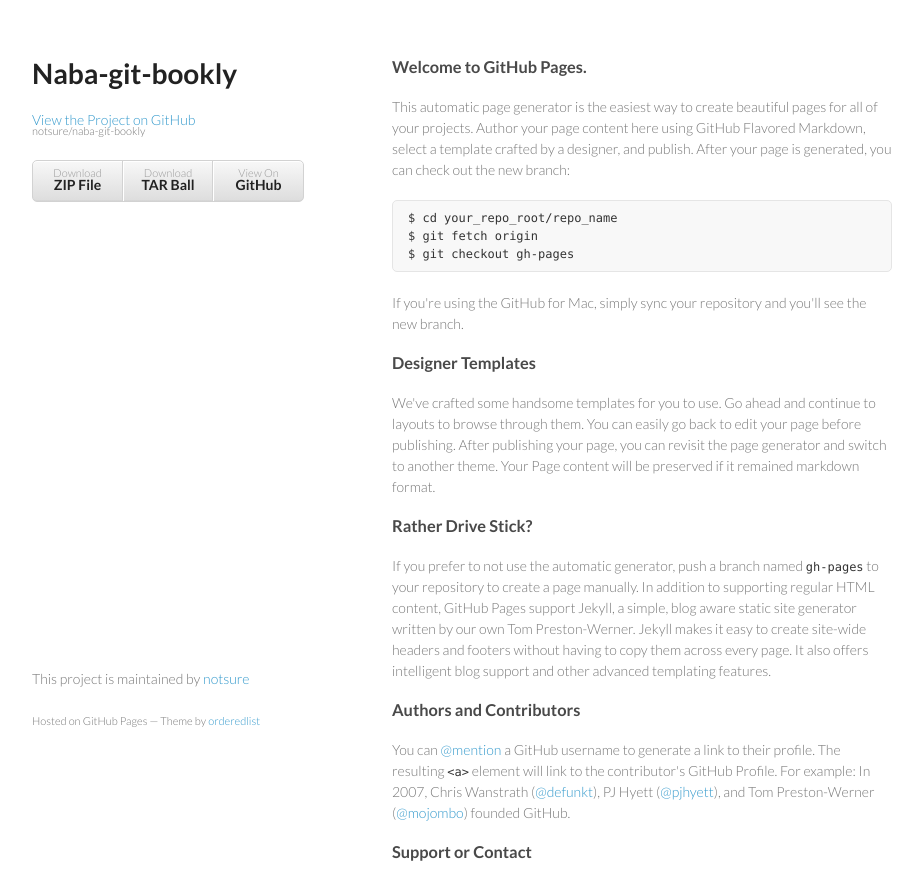
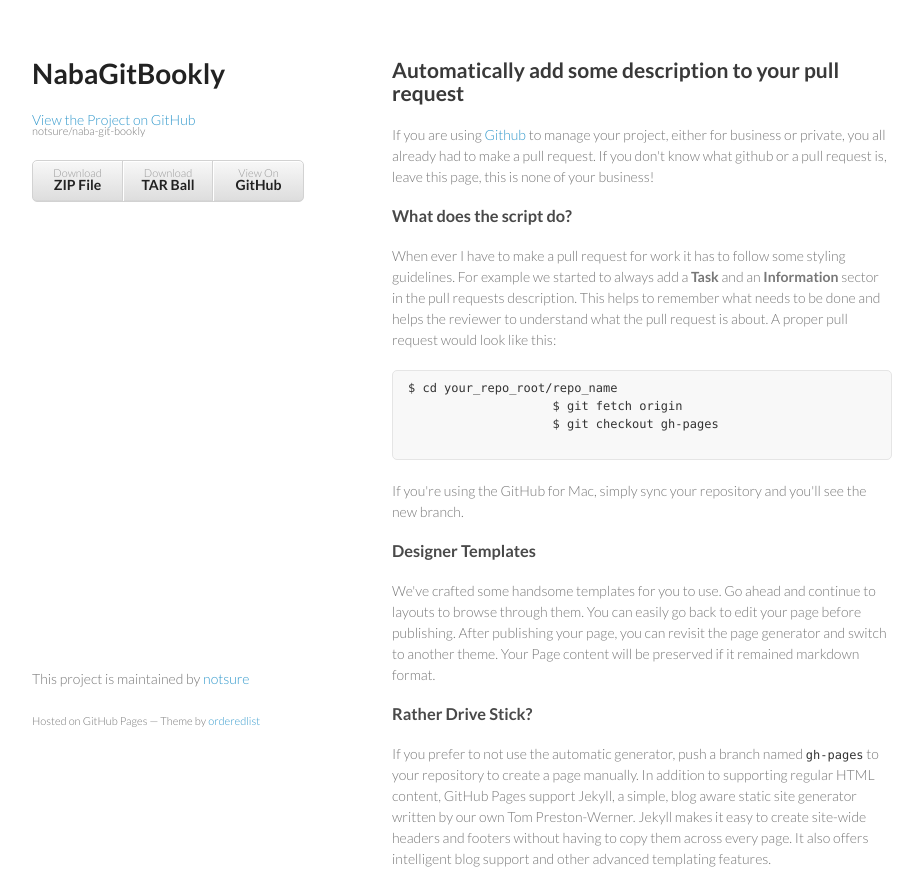
Before and after one commit to notsure/naba-git-bookly, a plain HTML site: page index.html in a window 1280 px wide. Shown: the top 872 px of the page, without its empty margins (178-1101 px from the left). Drawn offline with Linux system fonts and the light colour scheme.

Commit message:
updated index

```diff
--- a/index.html
+++ b/index.html
@@ -15,12 +15,13 @@
     <body>
         <div class="wrapper">
             <header>
-        <h1>Naba-git-bookly</h1>
+                <h1>NabaGitBookly</h1>
                 <p></p>
-
-        <p class="view"><a href="https://github.com/notsure/naba-git-bookly">View the Project on GitHub <small>notsure/naba-git-bookly</small></a></p>
-
-
+                <p class="view">
+                    <a href="https://github.com/notsure/naba-git-bookly">
+                        View the Project on GitHub <small>notsure/naba-git-bookly</small>
+                    </a>
+                </p>
                 <ul>
                     <li><a href="https://github.com/notsure/naba-git-bookly/zipball/master">Download <strong>ZIP File</strong></a></li>
                     <li><a href="https://github.com/notsure/naba-git-bookly/tarball/master">Download <strong>TAR Ball</strong></a></li>
@@ -28,10 +29,25 @@
                 </ul>
             </header>
             <section>
-        <h3>
-<a name="welcome-to-github-pages" class="anchor" href="#welcome-to-github-pages"><span class="octicon octicon-link"></span></a>Welcome to GitHub Pages.</h3>
+                <h2>
+                    Automatically add some description to your pull request
+                </h2>
 
-<p>This automatic page generator is the easiest way to create beautiful pages for all of your projects. Author your page content here using GitHub Flavored Markdown, select a template crafted by a designer, and publish. After your page is generated, you can check out the new branch:</p>
+                <p>
+                    If you are using <a href="http://github.com" target="_blank">Github</a>
+                    to manage your project, either for business or private, you all already
+                    had to make a pull request. If you don't know what github or a pull request
+                    is, leave this page, this is none of your business!
+                </p>
+
+                <h3>What does the script do?</h3>
+                <p>
+                    When ever I have to make a pull request for work it has to follow some styling
+                    guidelines. For example we started to always add a <b>Task</b> and an <b>Information</b>
+                    sector in the pull requests description. This helps to remember what needs
+                    to be done and helps the reviewer to understand what the pull request is about.
+                    A proper pull request would look like this:
+                </p>
 
                 <pre><code>$ cd your_repo_root/repo_name
                     $ git fetch origin
```
Lines whose indentation alone changed are shown as unchanged.
